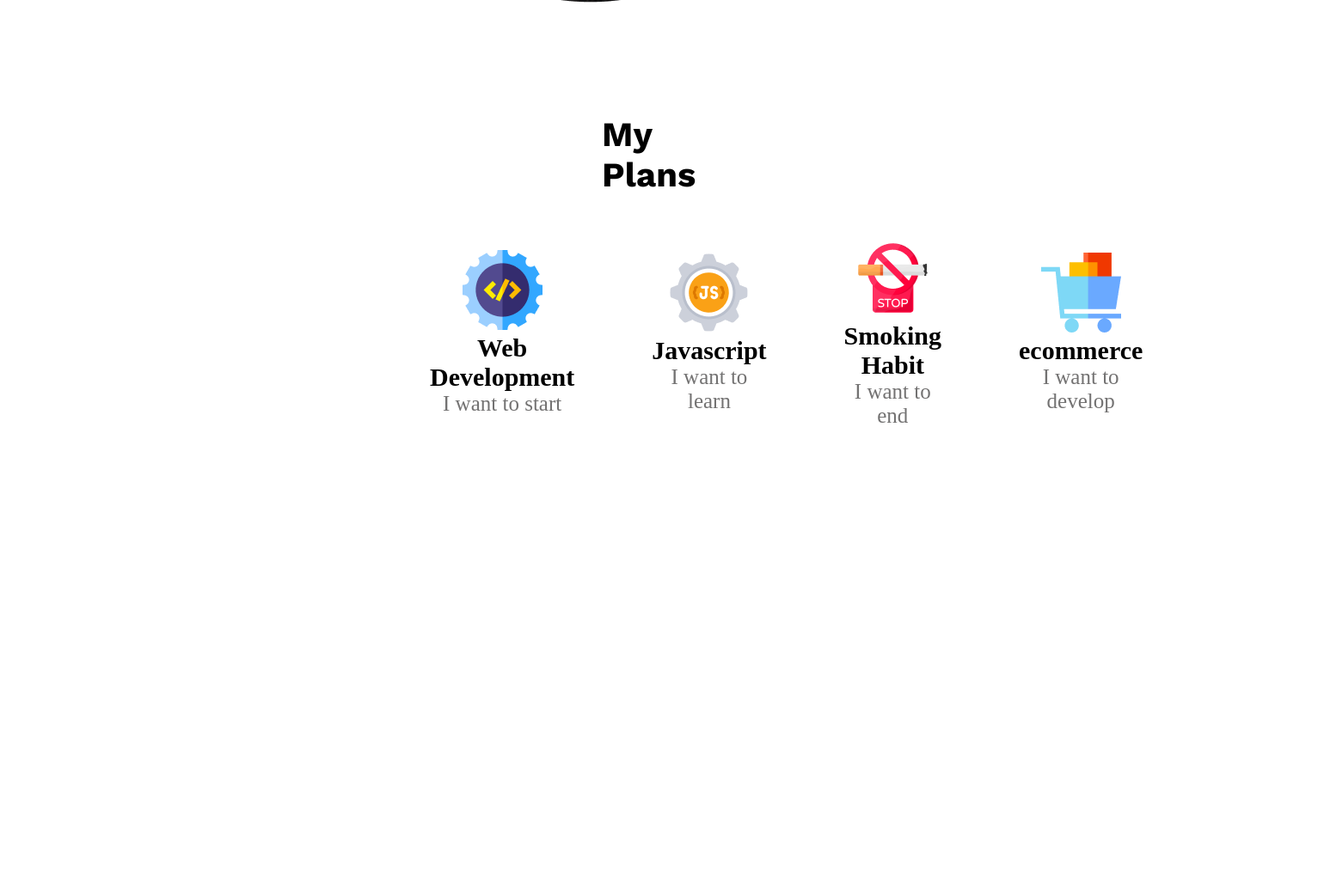
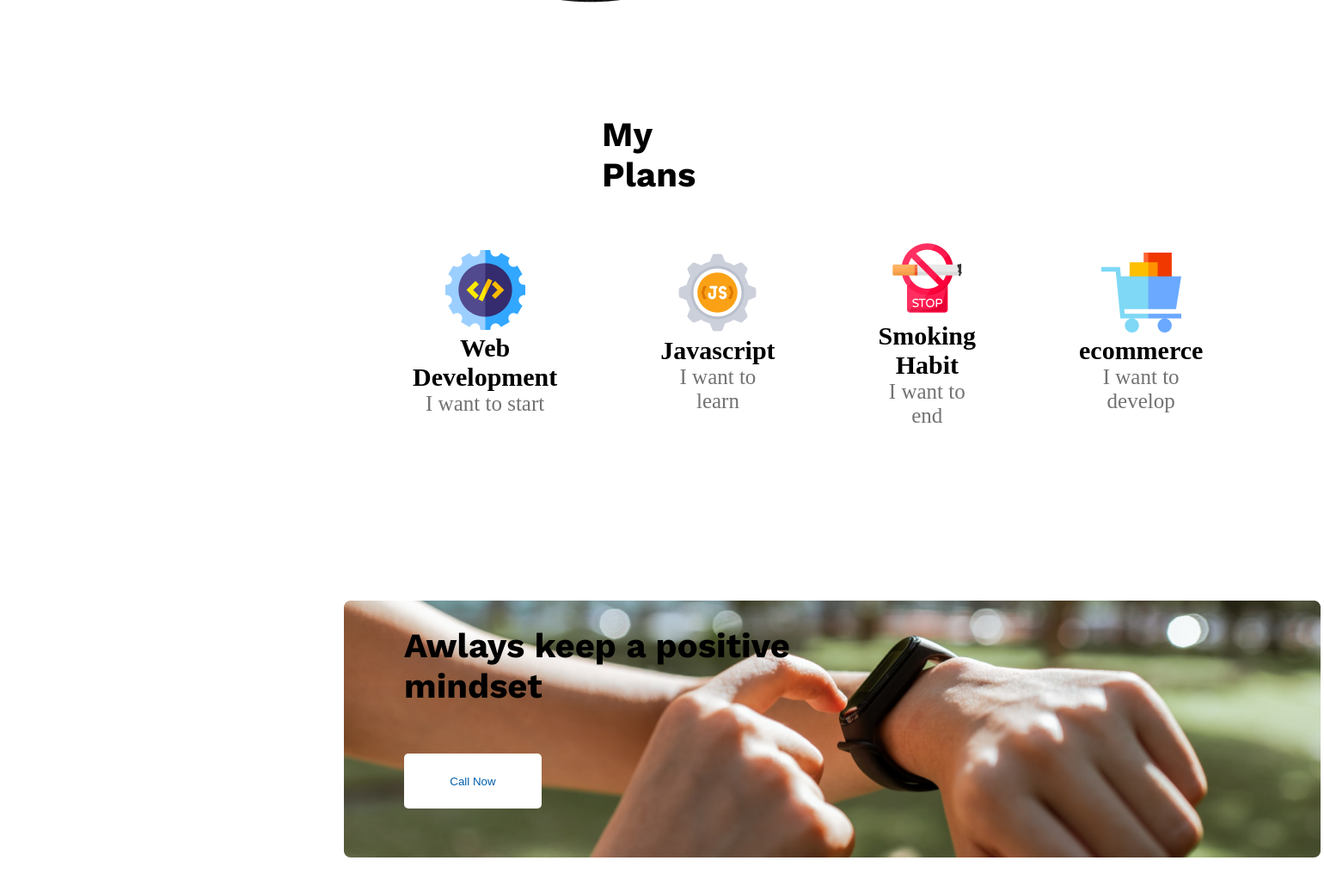
Before and after one commit to zibrailfaruqimayen/first-assignmant, a plain HTML site: page index.html in a window 1280 px wide. Shown: the part 1857-2894 px from the top of the page at 86% size, 1540 px wide, since content can reach past the window. Before the commit the page ends 2355 px from the top, so only its background shows below. Drawn offline with nearby package versions, Linux system fonts and the light colour scheme.

Commit message:
concact-section

```diff
--- a/index.html
+++ b/index.html
@@ -12,6 +12,7 @@
 </head>
 <body>
     <header>
+
             <div class="banner">
                 <div class="header-text">
                     <h1 class="header-titel">All Thinks Are Possible If You believe</h1>
@@ -20,6 +21,8 @@
 
                 </div>
             </div>
+    </header>
+    <main>
         <div class="main-body">
             <img src="./images/person.png" alt="">
             <div>
@@ -35,7 +38,6 @@
             </div>
         </div>
            <section>
-
             <h2 class="plans">My Plans</h2>
                 <div class="plans-container">
                     <div class="plan">
@@ -58,13 +60,25 @@
                         <h3 class="plans-title">ecommerce</h3>
                         <p class="plan-description">I want to develop</p>
                     </div>
+                    <img src="" alt="">
                 </div>
+                <div>
+                     <!-- <img src="./images/gradient1.png" alt="">  -->
+                </div>
+           </section>
+           <section>
+            <div class="contact">
+
+                <h1 class="contact-text">Awlays keep a positive mindset</h1>
+                <button class="btn-call">Call Now</button>
+            </div>
+           </section>
+    </main>
 
 
 
-</section>
-</header>
-    <!-- Contact section  -->
+
+
 
 
 
--- a/styles/style.css
+++ b/styles/style.css
@@ -91,7 +91,8 @@
     margin-top: 30px;
 
 }
-.main-ul li:before{
+
+.main-ul li:before {
     content: '✓';
     color: greenyellow;
 
@@ -109,7 +110,7 @@
 
 /* plan section */
 
-.plans{
+.plans {
     margin: 0 700px;
     text-align: center;
     padding-top: 130px;
@@ -121,26 +122,62 @@ font-family: 'Work Sans';
 
 
 
-.plans-container{
-    margin: 0 500px;
+.plans-container {
+    margin: 0 400px;
     display: flex;
-    gap: 90px;
+    gap: 120px;
     align-items: center;
     justify-items: center;
-    position: absolute;
     text-align: center;
+    padding-bottom: 70px;
+    padding-left: 80px;
+
+
 }
-.plans-title{
+
+.plans-title {
     font-weight: 700;
     font-size: 30px;
 
 }
-.plan-description{
+
+.plan-description {
     font-weight: 500;
     font-size: 25px;
     color: #737272;
 }
+
 /* contact section */
-.contact{
 
+.contact {
+    width: 1140px;
+    height: 300px;
+    left: 230px;
+    top: 2221.96px;
+
+    background-image: url('../images/watch.png') ;
+    background-size: contain;
+    background-repeat: no-repeat;
+    margin: 130px 400px;
 }
+.contact-text{
+
+    width: 459px;
+    height: 94px;
+    font-family: 'Work Sans';
+    font-weight: 700;
+    font-size: 40px;
+    padding:30px ;
+    padding-left: 70px;
+}
+.btn-call{
+    background: #FFFFFF;
+border-radius: 5px;
+width: 160px;
+height: 64px;
+color: #005FAC;
+border: 0;
+margin-left: 70px;
+margin-bottom: 60px;
+margin-top: 25px;
+}
```
Lines whose indentation alone changed are shown as unchanged.
